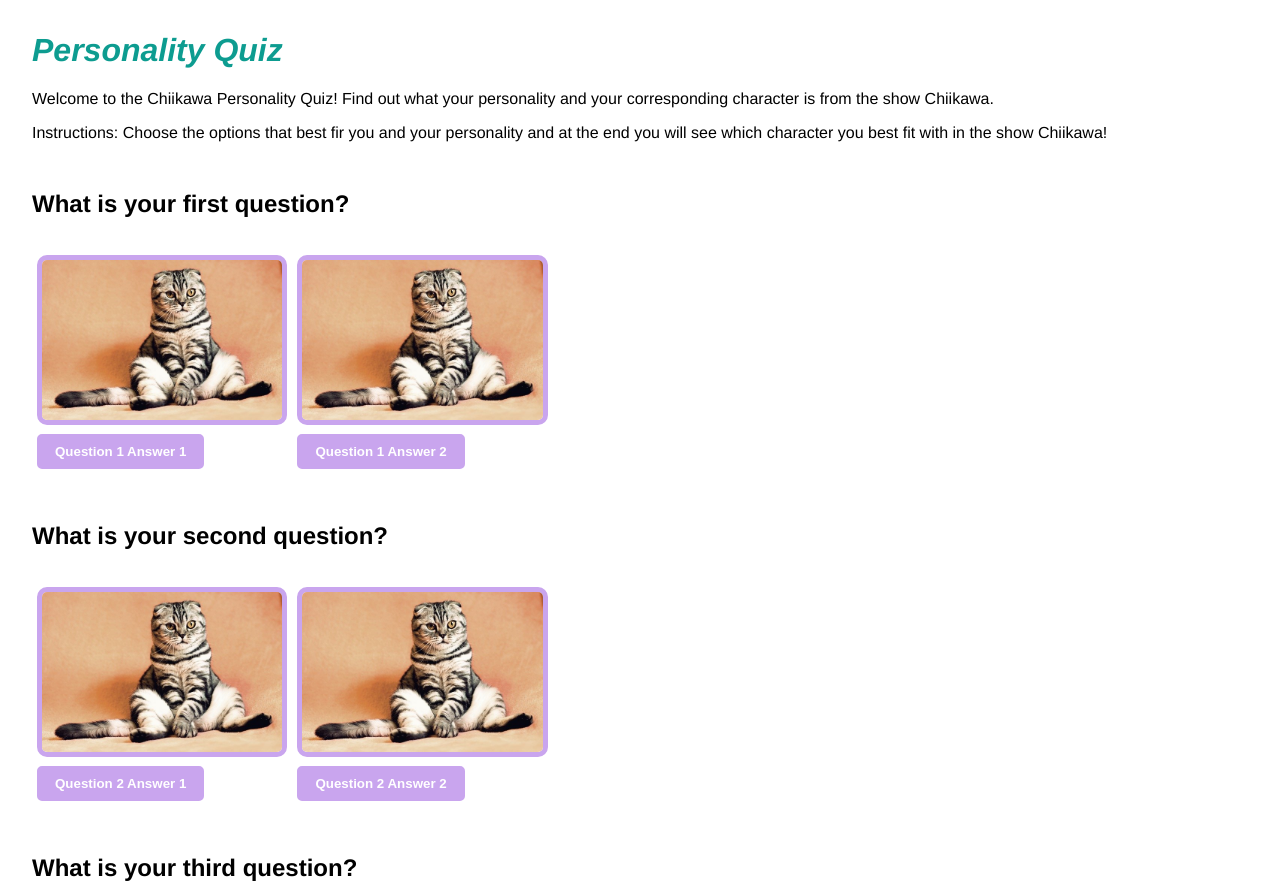
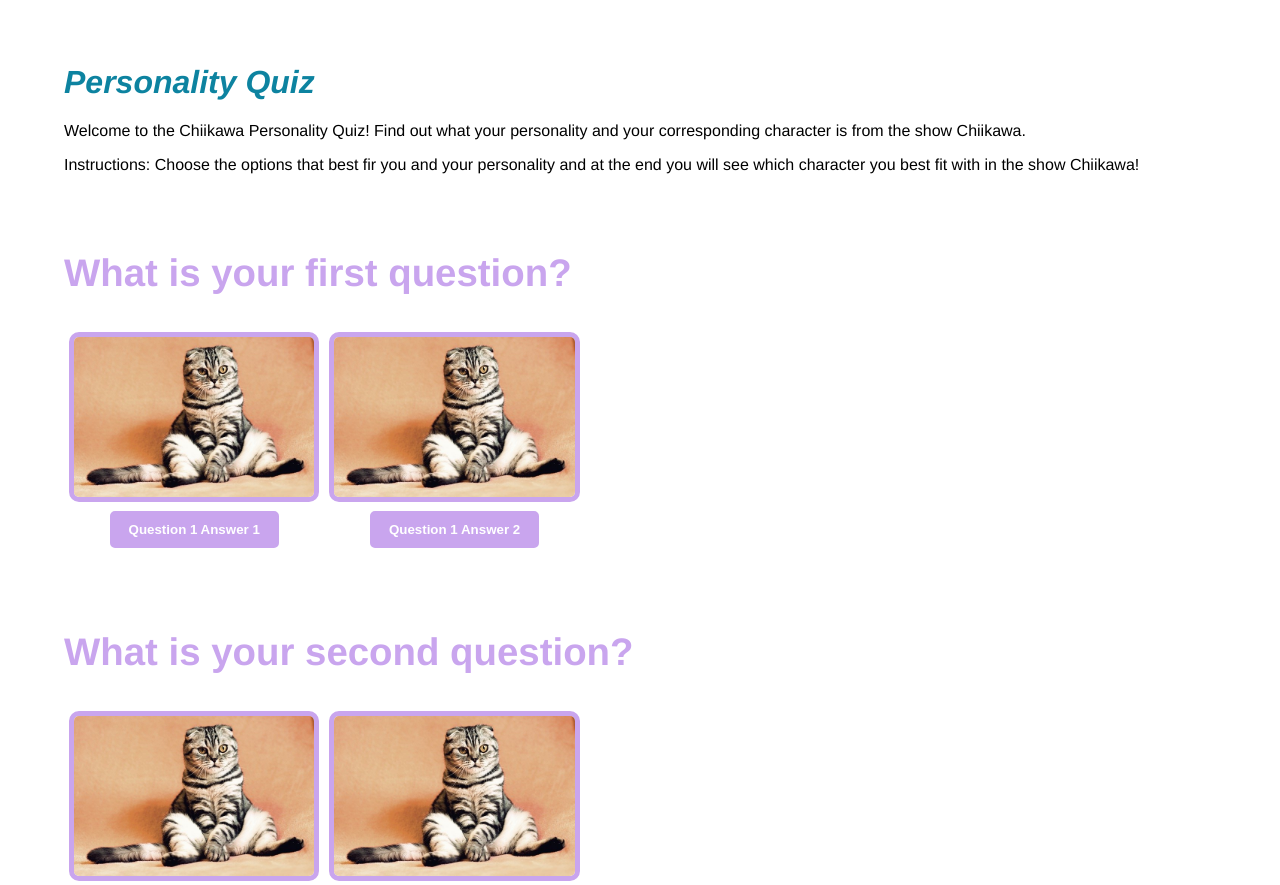
Before and after one commit to sopeeuhh/Chiikawa-Personality-Quiz, a plain HTML site: page index.html in a window 1280 px wide. Shown: the top 885 px of the page. Drawn offline with Linux system fonts and the light colour scheme.

Commit message:
Changed header design, centered text, added background picture

```diff
--- a/style.css
+++ b/style.css
@@ -13,30 +13,32 @@ button:hover {
 /* STYLE BODY */
 body {
   font-family: "Benton Sans", "Helvetica Neue", helvetica, arial, sans-serif;
-  margin: 2em;
+  margin: 4em;
 }
 
 /* STYLE TEXT */
 h1 {
   font-style: italic;
-  color: #0d9c90;
+  color: #0d83a0;
 }
 
 h2 {
   margin-top: 2em;
+  color: #c9a5ee;
+  font-size: 2.4em;
 }
 
 /* STYLE FLEX CONTAINER */
 .question {
   display: flex;
-  /* uncomment the next line to center the questions and answers */
-  /* justify-content: center; */
+  justify-content: cener;
   margin-top: 2em;
 }
 
 /* STYLE FLEX ITEM */
 .answer-choice {
   margin: 5px;
+  text-align: center;
 }
 
 /* STYLE IMAGES */
@@ -44,6 +46,7 @@ h2 {
   height: 10em;
   border: 5px solid #c9a5ee;
   border-radius: 10px;
+  align-items: center;
 }
 
 /* STYLE BUTTON */
@@ -51,7 +54,7 @@ button {
   margin-top: 5px;
   color: #ffffff;
   background-color: #c9a5ee;
-  border: 2px solid #c9a5ee;
+  border: 3px solid #c9a5ee;
   padding: 8px 16px;
   border-radius: 5px;
   cursor: pointer;
```
Also changed, not shown: background.jpeg (added).
